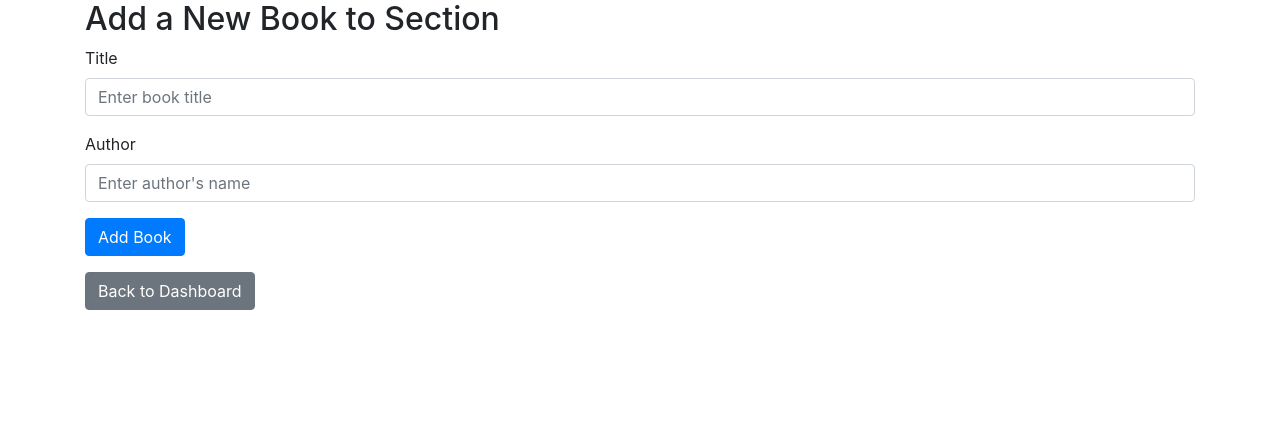
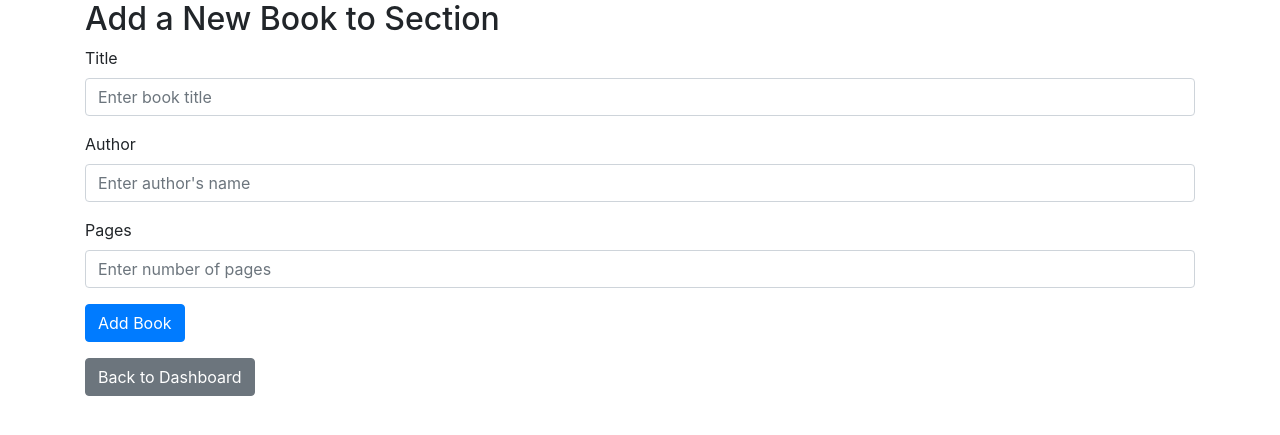
Before and after one commit to Umang7198/E-library, a Flask app: page /section/1/add_book in a window 1280 px wide. Shown: the top 435 px of the page. Run offline with Flask 3, Linux system fonts and the light colour scheme; a user stored in the database is signed in; some libraries are stand-ins or nearby versions.

Commit message:
page number fields added

```diff
--- a/app.py
+++ b/app.py
@@ -39,7 +39,7 @@ class Book(db.Model):
     id = db.Column(db.Integer, primary_key=True)
     title = db.Column(db.String(150), nullable=False)
     author = db.Column(db.String(100), nullable=False)
-    content = db.Column(db.Text, nullable=True)  # Assuming e-books' content is stored as text
+    pages = db.Column(db.Integer)  # Add this line for the number of pages
     section_id = db.Column(db.Integer, db.ForeignKey('section.id'), nullable=False)
     section = db.relationship('Section', back_populates='books')
     issues = db.relationship('Issue', backref='book', lazy='dynamic')
@@ -265,7 +265,9 @@ def add_book(section_id):
     if request.method == 'POST':
         title = request.form.get('title')
         author = request.form.get('author')
-        new_book = Book(title=title, author=author, section_id=section_id)
+        pages = request.form.get('pages', type=int)  # Get pages as an integer
+
+        new_book = Book(title=title, author=author,pages=pages, section_id=section_id)
         db.session.add(new_book)
         try:
             db.session.commit()
--- a/templates/add_book.html
+++ b/templates/add_book.html
@@ -18,6 +18,10 @@
             <label for="author">Author</label>
             <input type="text" class="form-control" id="author" name="author" placeholder="Enter author's name" required>
         </div>
+        <div class="form-group">
+            <label for="pages">Pages</label>
+            <input type="number" class="form-control" id="pages" name="pages" placeholder="Enter number of pages">
+        </div>
         <input type="hidden" name="section_id" value="{{ section_id }}">
         <button type="submit" class="btn btn-primary">Add Book</button>
     </form>
--- a/templates/section_books.html
+++ b/templates/section_books.html
@@ -31,7 +31,9 @@
         <div class="book-card">
             <h3>{{ book.title }}</h3>
             <p>Author: {{ book.author }}</p>
-            <p>Content: {{ book.content | safe }}</p> <!-- Displaying book content safely -->
+           <!-- <p>Content: {{ book.content | safe }}</p>  Displaying book content safely -->
+           <p>Pages: {{ book.pages if book.pages else 'N/A' }}</p>
+
             <p>Issued: {{ book.date_issued }}</p>
             <p>Return by: {{ book.return_date }}</p>
             <!-- Links for issuing and returning books -->
```
Also changed, not shown: instance/library.db.
